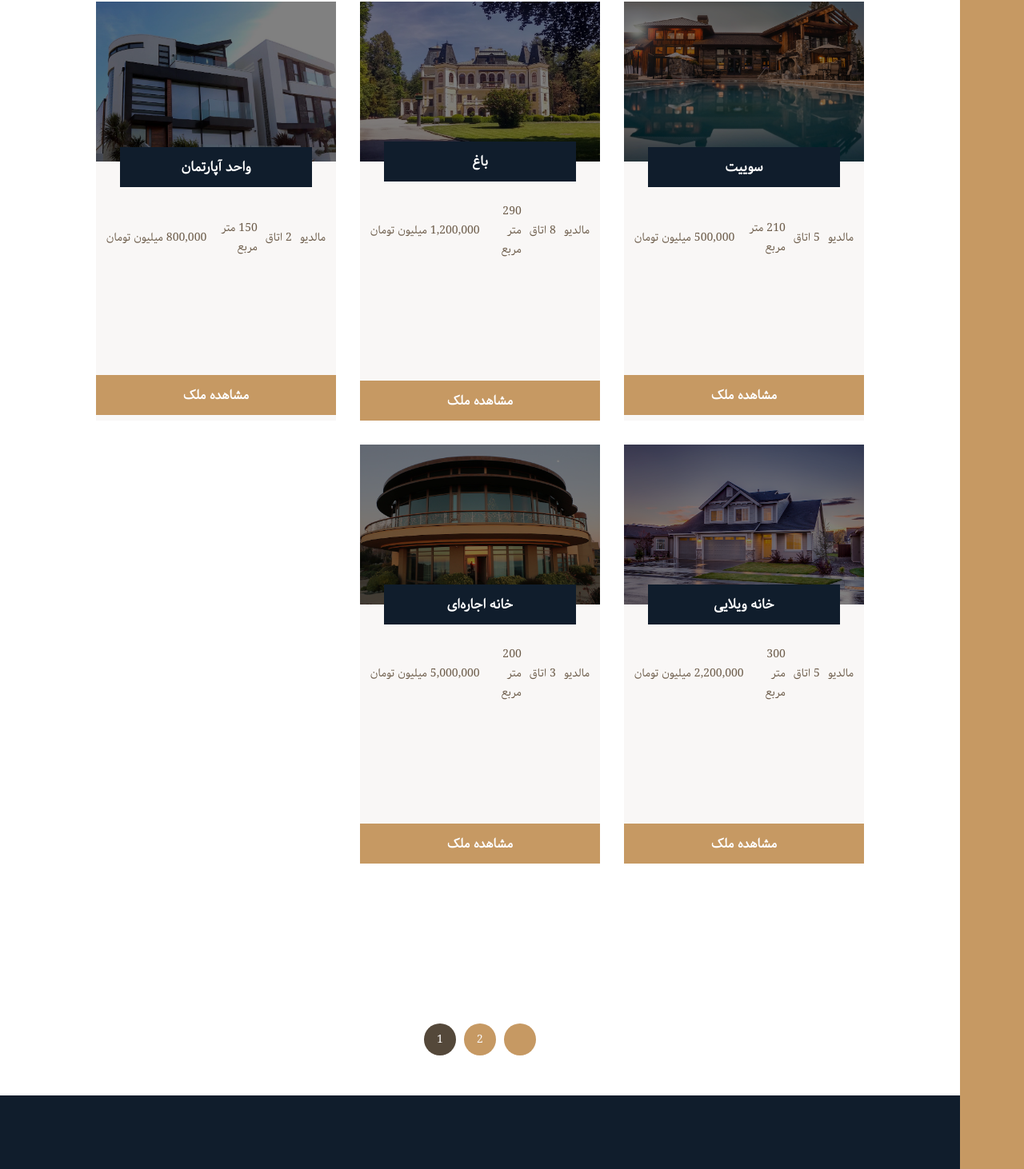
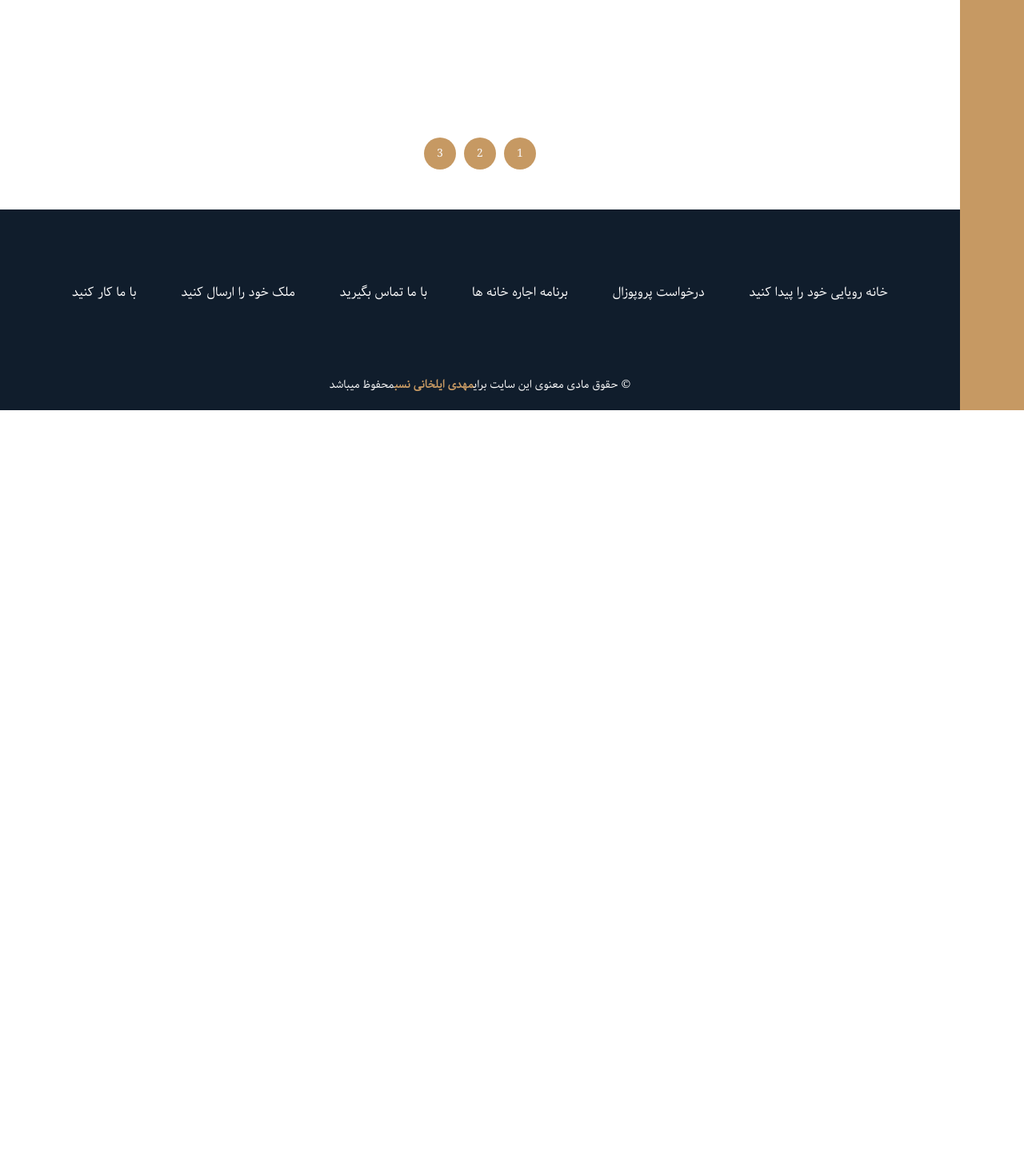
Before and after one commit to ERFAN7255/cell-Houses, a Next.js app: page /homes in a window 1280 px wide. Shown: the part 1489-2951 px from the top of the page at 80% size. After the commit the page ends 2002 px from the top, so only its background shows below. Built offline with nearby package versions, Linux system fonts and the light colour scheme.

Commit message:
pagination style

```diff
--- a/pages/homes/index.js
+++ b/pages/homes/index.js
@@ -6,6 +6,7 @@ function Index() {
   const [search, setSearch] = useState("");
   const [sort, setSort] = useState("-1");
   const [homes, setHomes] = useState([...db.homes]);
+  const [page, setPage] = useState(1);
 
   useEffect(() => {
     const newHomes = db.homes.filter((home) => home.title.includes(search));
@@ -35,6 +36,10 @@ function Index() {
       }
     }
   }, [sort]);
+
+  const paginateHandler = (event, page) => {
+    event.preventDefault();
+  };
 
   return (
     <div class="home-section" id="houses">
@@ -68,28 +73,27 @@ function Index() {
           <h1>دوره یافت نشد</h1>
         ) : (
           <>
-            {homes.map((home) => (
+            {homes.slice(0, 3).map((home) => (
               <Home key={home.id} {...home} />
             ))}
           </>
         )}
       </div>
+
       <ul class="pagination__list">
-        <li class="pagination__item">
-          <a href="#" class="">
-            {" "}
-          </a>
-        </li>
-        <li class="pagination__item">
-          <a href="#" class="">
-            2
-          </a>
-        </li>
-        <li class="pagination__item active">
-          <a href="#" class="">
-            1
-          </a>
-        </li>
+        {Array.from({ length: Math.ceil(db.homes.length / 3) }).map(
+          (item, index) => (
+            <li
+              key={index + 1}
+              class="pagination__item"
+              onClick={(event) => paginateHandler(event, index + 1)}
+            >
+              <a href="#" class="">
+                {index + 1}
+              </a>
+            </li>
+          )
+        )}
       </ul>
     </div>
   );
```
